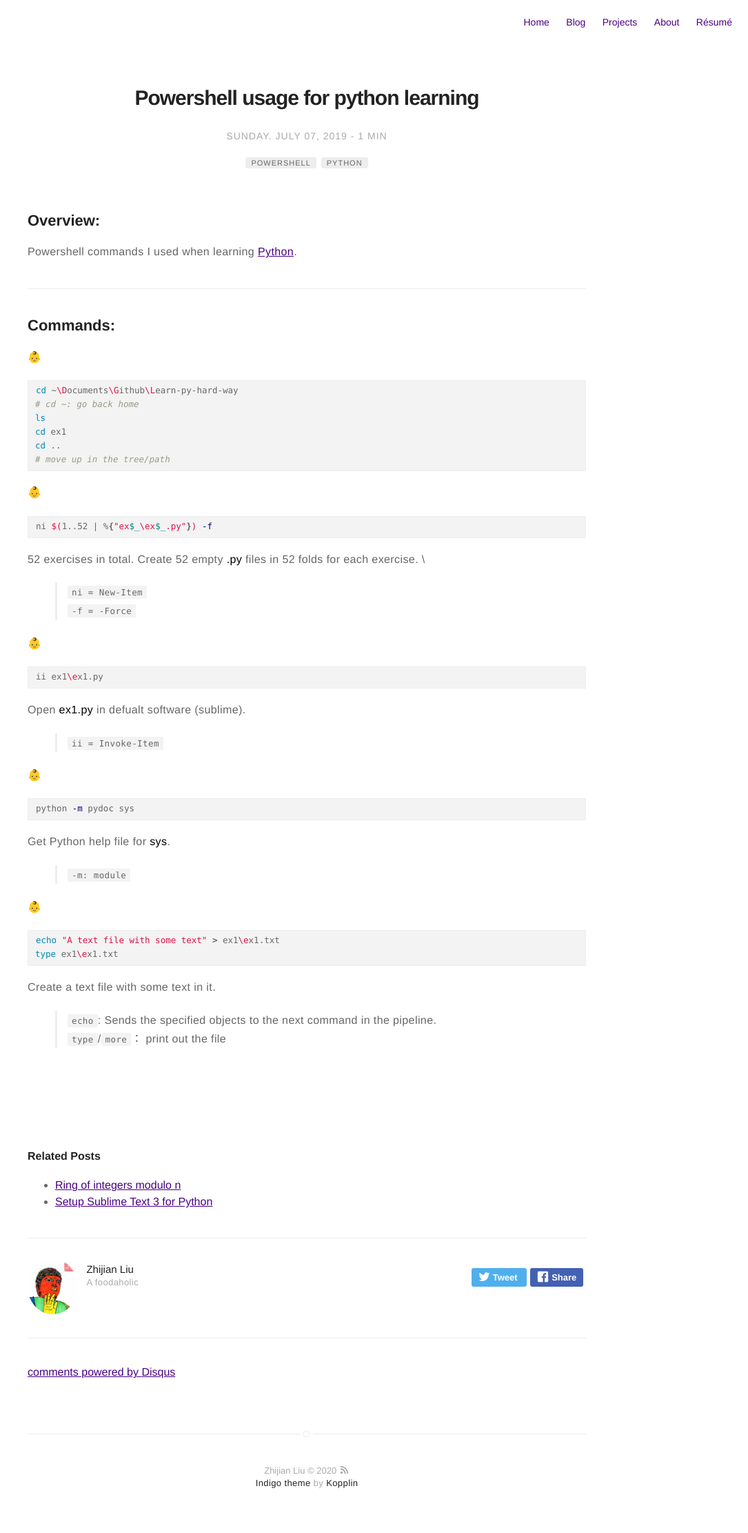
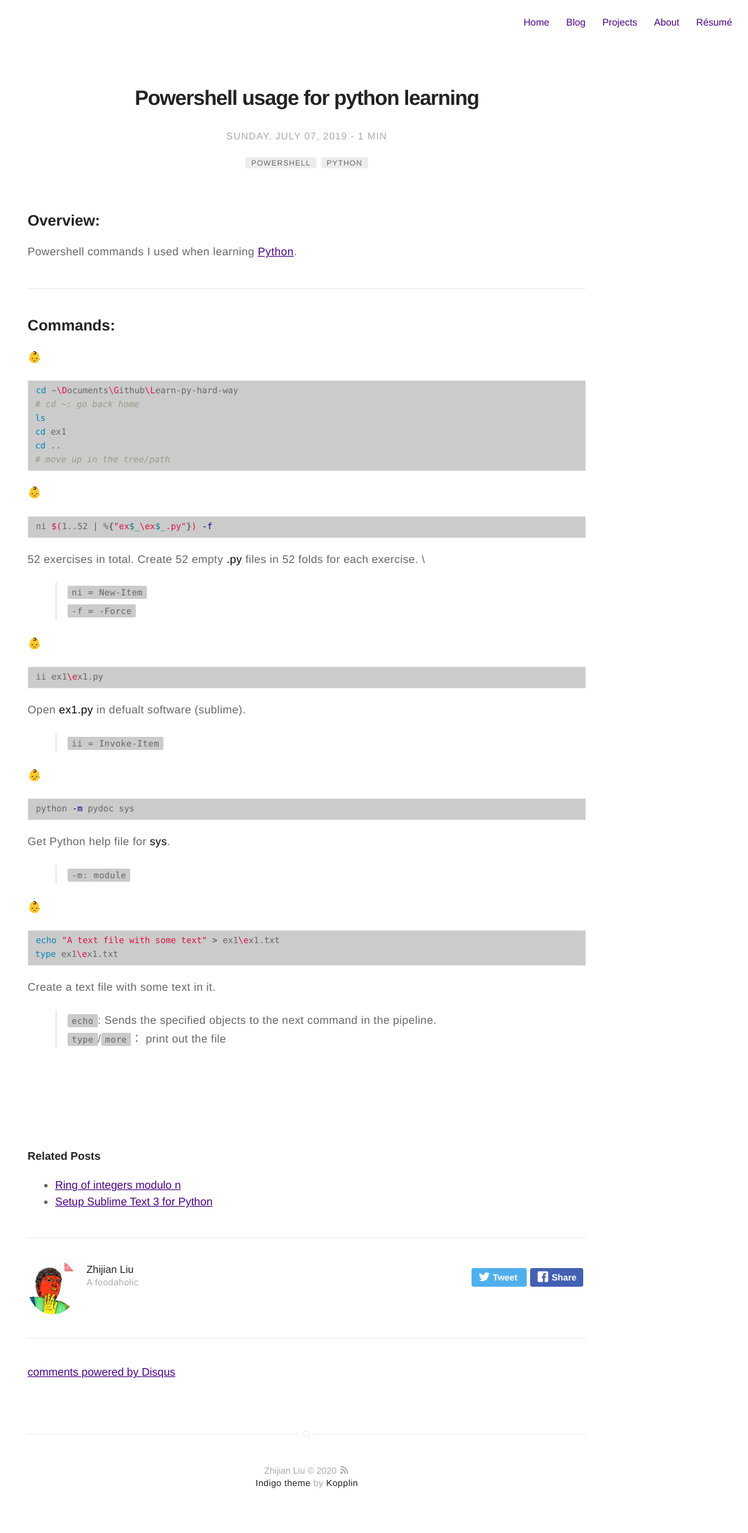
Before and after one commit to subaiwen/subaiwen.github.io, a Jekyll site: the page built from _posts/2019-7-7-powershell-for-python-learning.md, in a window 1280 px wide. Shown: the whole page at 69% size, without its empty margins (195-1280 px from the left). Built offline with Jekyll 4.4.1, drawn with Linux system fonts in a browser that asks for light colours; comment, search, counter and statistics services are not loaded.

Commit message:
change code block color

```diff
--- a/_sass/base/general.sass
+++ b/_sass/base/general.sass
@@ -97,7 +97,7 @@ tt
 	font-family: 'Monaco', monospace
 	font-size: 12.5px
 	line-height: 15px
-	background: #f3f3f3
+	background: #CBCBCB
 	border-radius: 2px
 	border-radius: 2px
 
@@ -110,7 +110,7 @@ pre
 	font-size: 1rem
 	line-height: 2rem
 	overflow: auto
-	background: #f3f3f3
+	background: #CBCBCB
 	border: 1px solid $epsilon
 	border-radius: 1px
 	text-indent: -5px
```
